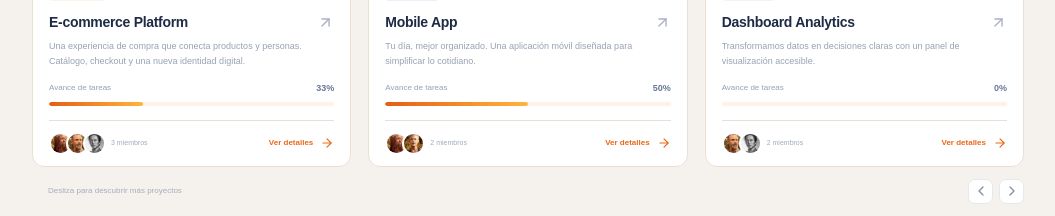
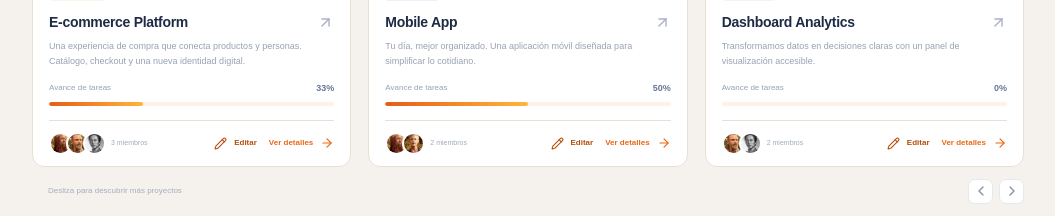
Before and after one commit to luisdionicio-lgtm/LAB_11_DESARROLLO_WEB_AVANDAZO, a Next.js app: page /dashboard in a window 1280 px wide. Shown: the part 920-1136 px from the top of the page, without its empty margins (218-1273 px from the left). Built offline with nearby package versions, Linux system fonts and the light colour scheme.

Commit message:
Añade acceso visible para editar proyectos

```diff
--- a/src/app/globals.css
+++ b/src/app/globals.css
@@ -180,3 +180,5 @@
 /* Altura explícita para impedir que el cuadro se reduzca al encabezado. */
 [data-slot=dialog-content].entity-dialog{height:min(760px,calc(100dvh - 32px));max-height:calc(100dvh - 32px);overflow-y:scroll}
 @media(max-width:700px){[data-slot=dialog-content].entity-dialog{height:calc(100dvh - 24px);max-height:calc(100dvh - 24px)}}
+
+.project-footer-actions{display:flex;align-items:center;gap:12px;flex-wrap:wrap}.project-footer-actions .text-button{white-space:nowrap}.project-footer-actions .text-button:first-child{color:#b54c0b}.project-footer-actions .text-button:first-child:hover{color:#ed7623}
--- a/src/components/orbita/dashboard.tsx
+++ b/src/components/orbita/dashboard.tsx
@@ -26,7 +26,7 @@ function Status({text}:{text:string}){return <Badge variant="outline" className=
 function Empty({title,description,onAdd}:{title:string;description:string;onAdd?:()=>void}){return <div className="empty-state"><div><FolderKanban size={30}/></div><h3>{title}</h3><p>{description}</p>{onAdd&&<Button onClick={onAdd}><Plus size={16}/>Crear ahora</Button>}</div>;}
 function ProjectCard({project,workspace,onDetails,onEdit}:{project:Project;workspace:Workspace;onDetails:()=>void;onEdit:()=>void}){
  const pct=progress(project.id,workspace.tasks);const members=workspace.members.filter(m=>project.memberIds.includes(m.userId));
- return <article className="project-card"><div className={`project-cover ${project.color}`}><Image src={project.image} alt={`Imagen de referencia de ${project.name}`} width={600} height={320} className="project-photo"/><span className="project-category">{project.category}</span><button className="cover-action" aria-label={`Editar ${project.name}`} onClick={onEdit}><Pencil size={15}/></button></div><div className="project-body"><div className="project-meta"><Status text={project.status}/><span className="muted text-xs"><CalendarDays size={12}/>{dateLabel(project.dueDate)}</span></div><button className="project-title" onClick={onDetails}>{project.name}<ArrowUpRight size={17}/></button><p className="project-description">{project.description}</p><div className="progress-label"><span>Avance de tareas</span><strong>{pct}%</strong></div><div className="progress-track"><span style={{width:`${pct}%`}}/></div><div className="project-footer"><div className="avatar-stack">{members.slice(0,3).map((m,i)=><Avatar key={m.userId} name={m.name} index={i} small/>)}<span className="member-count">{members.length} {members.length===1?'miembro':'miembros'}</span></div><button className="text-button" onClick={onDetails}>Ver detalles<ArrowRight size={14}/></button></div></div></article>;
+ return <article className="project-card"><div className={`project-cover ${project.color}`}><Image src={project.image} alt={`Imagen de referencia de ${project.name}`} width={600} height={320} className="project-photo"/><span className="project-category">{project.category}</span><button className="cover-action" aria-label={`Editar ${project.name}`} onClick={onEdit}><Pencil size={15}/></button></div><div className="project-body"><div className="project-meta"><Status text={project.status}/><span className="muted text-xs"><CalendarDays size={12}/>{dateLabel(project.dueDate)}</span></div><button className="project-title" onClick={onDetails}>{project.name}<ArrowUpRight size={17}/></button><p className="project-description">{project.description}</p><div className="progress-label"><span>Avance de tareas</span><strong>{pct}%</strong></div><div className="progress-track"><span style={{width:`${pct}%`}}/></div><div className="project-footer"><div className="avatar-stack">{members.slice(0,3).map((m,i)=><Avatar key={m.userId} name={m.name} index={i} small/>)}<span className="member-count">{members.length} {members.length===1?'miembro':'miembros'}</span></div><div className="project-footer-actions"><button className="text-button" onClick={onEdit} aria-label={`Editar proyecto ${project.name}`}><Pencil size={13}/>Editar</button><button className="text-button" onClick={onDetails}>Ver detalles<ArrowRight size={14}/></button></div></div></div></article>;
 }
 export default function OrbitaDashboard(){
  const workspace=useWorkspace();const [section,setSection]=useState<Section>('overview');const [query,setQuery]=useState('');const [editor,setEditor]=useState<Editor|null>(null);const [details,setDetails]=useState<string|null>(null);const [deletion,setDeletion]=useState<Editor|null>(null);const [deleting,setDeleting]=useState(false);const [toast,setToast]=useState('');const [mobile,setMobile]=useState(false);const [help,setHelp]=useState(false);const [notifications,setNotifications]=useState(false);
```
